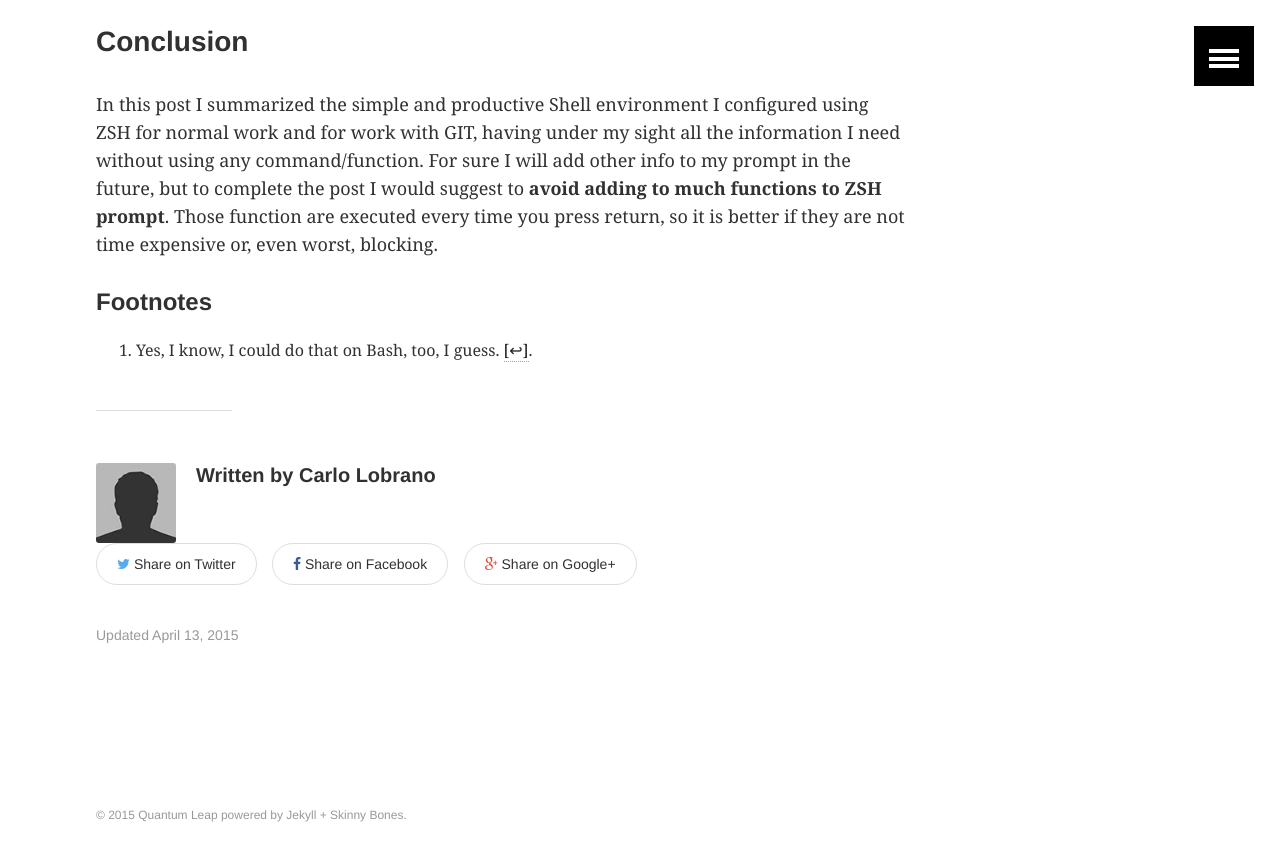
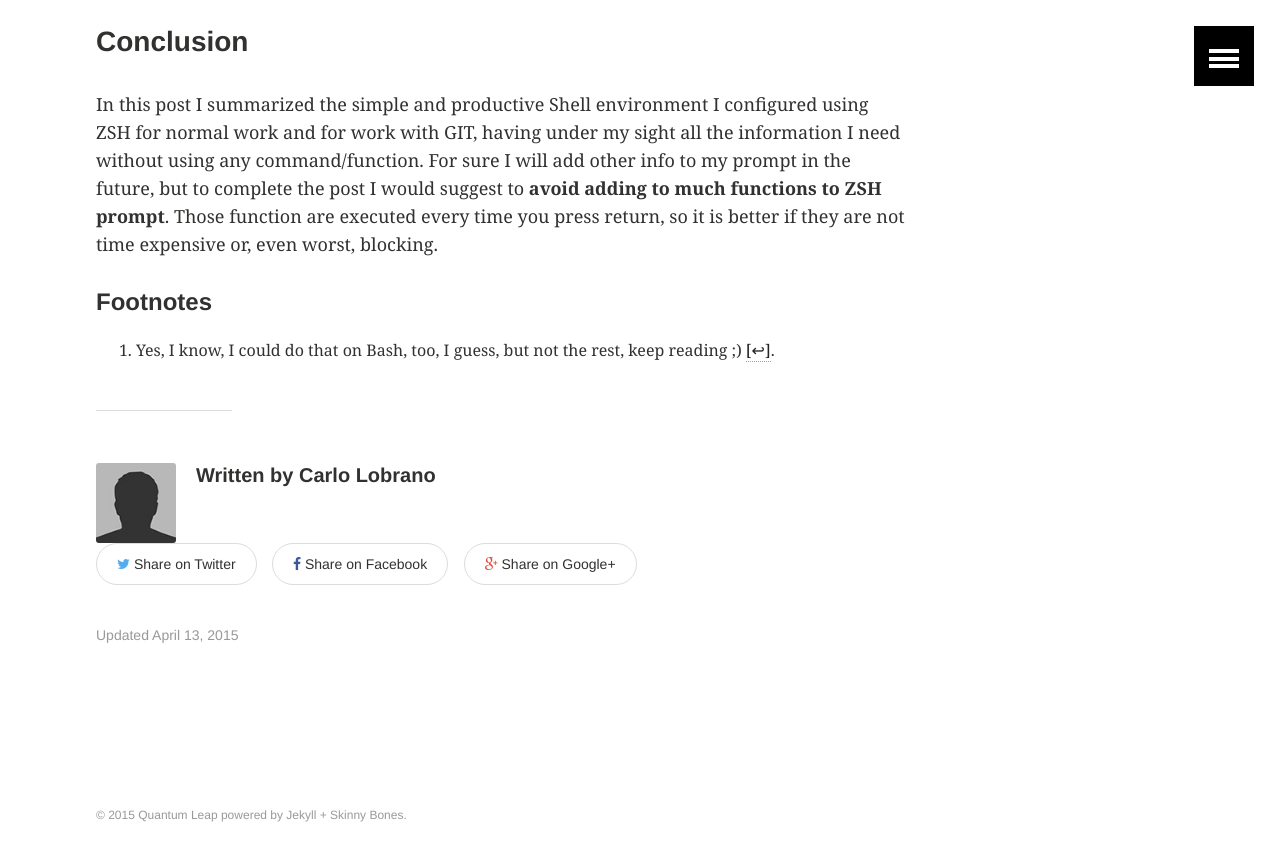
Before and after one commit to clobrano/clobrano.github.io, a Jekyll site: the page built from _posts/2015-04-13-git-in-the-shell-integration.md, in a window 1280 px wide and 900 px high, scrolled down 5404 px. Shown: the top 861 px of the window. Built offline with Jekyll 4.4.1, drawn with Linux system fonts in a browser that asks for light colours.

Commit message:
Minor change

```diff
--- a/_posts/2015-04-13-git-in-the-shell-integration.md
+++ b/_posts/2015-04-13-git-in-the-shell-integration.md
@@ -142,4 +142,4 @@ In this post I summarized the simple and productive Shell environment I configur
 
 
 #### Footnotes
-1. Yes, I know, I could do that on Bash, too, I guess. <a rel="nofollow" href="#ref_footnote1" id="footnote1">[↩]</a>.
+1. Yes, I know, I could do that on Bash, too, I guess, but not the rest, keep reading ;) <a rel="nofollow" href="#ref_footnote1" id="footnote1">[↩]</a>.
```
